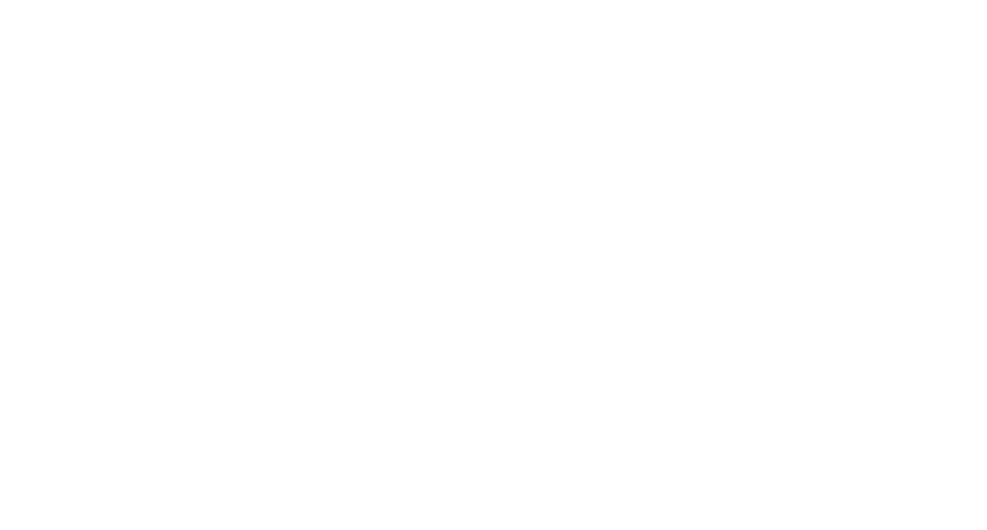
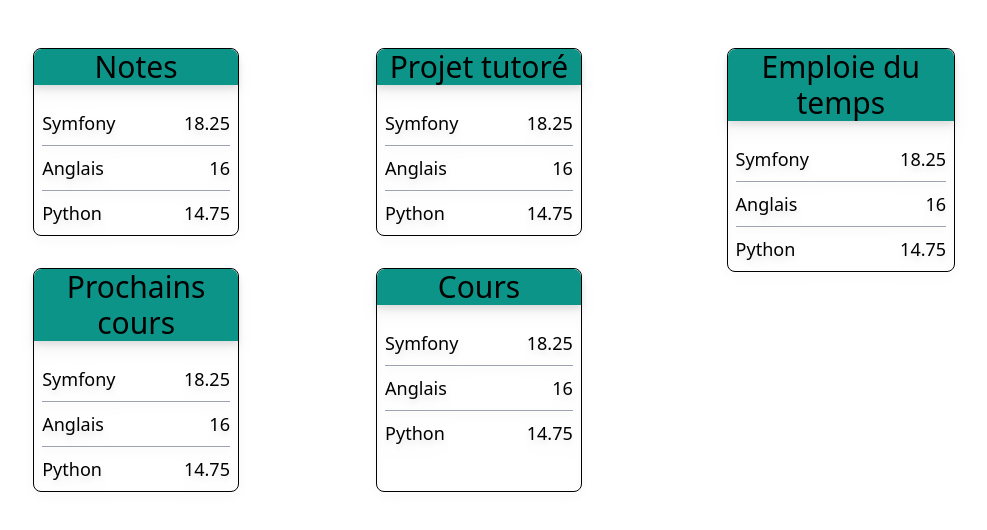
Before and after one commit to amirtalbi/front, a Vue app: page /space/1/student in a window 1280 px wide. Shown: the top 530 px of the page, without its empty margins (142-1129 px from the left). Built offline with nearby package versions, Linux system fonts and the light colour scheme.

Commit message:
feat: ajout de la page étudiant

```diff
--- a/src/router/index.js
+++ b/src/router/index.js
@@ -13,6 +13,11 @@
         path: "",
         component: () => import("@/views/IndexView.vue"),
       },
+      {
+        name: "student-space",
+        path: "/space/:id/student",
+        component: () => import("@/views/StudentSpace.vue"),
+      },
     ],
   },
 ];
--- /dev/null
+++ b/src/views/StudentSpace.vue
@@ -0,0 +1,154 @@
+<template>
+  <div class="flex flex-row justify-around w-10/12 mx-auto my-12">
+    <div class="grid grid-cols-2 w-9/12 mx-auto">
+      <div
+        class="card w-3/5 mx-auto rounded-lg drop-shadow-lg border border-black"
+      >
+        <h3 class="text-3xl mb-4 text-center bg-teal-600 rounded-t-lg">
+          Notes
+        </h3>
+        <ul v-for="(note, index) in notes" v-bind:key="note.id" class="px-2">
+          <li
+            :class="[
+              'list-none',
+              'flex',
+              'flex-row',
+              'justify-between',
+              'text-lg',
+              { 'border-b': index < notes.length - 1 },
+              { 'border-gray-400': index < notes.length - 1 },
+              'py-2',
+            ]"
+          >
+            <div>{{ note.matiere }}</div>
+            <div>{{ note.note }}</div>
+          </li>
+        </ul>
+      </div>
+      <div
+        class="card w-3/5 mx-auto rounded-lg drop-shadow-lg border border-black"
+      >
+        <h3 class="text-3xl mb-4 text-center bg-teal-600 rounded-t-lg">
+          Projet tutoré
+        </h3>
+        <ul v-for="(note, index) in notes" v-bind:key="note.id" class="px-2">
+          <li
+            :class="[
+              'list-none',
+              'flex',
+              'flex-row',
+              'justify-between',
+              'text-lg',
+              { 'border-b': index < notes.length - 1 },
+              { 'border-gray-400': index < notes.length - 1 },
+              'py-2',
+            ]"
+          >
+            <div>{{ note.matiere }}</div>
+            <div>{{ note.note }}</div>
+          </li>
+        </ul>
+      </div>
+      <div
+        class="card w-3/5 mx-auto rounded-lg drop-shadow-lg border border-black mt-8"
+      >
+        <h3 class="text-3xl mb-4 text-center bg-teal-600 rounded-t-lg">
+          Prochains cours
+        </h3>
+        <ul v-for="(note, index) in notes" v-bind:key="note.id" class="px-2">
+          <li
+            :class="[
+              'list-none',
+              'flex',
+              'flex-row',
+              'justify-between',
+              'text-lg',
+              { 'border-b': index < notes.length - 1 },
+              { 'border-gray-400': index < notes.length - 1 },
+              'py-2',
+            ]"
+          >
+            <div>{{ note.matiere }}</div>
+            <div>{{ note.note }}</div>
+          </li>
+        </ul>
+      </div>
+      <div
+        class="card w-3/5 mx-auto rounded-lg drop-shadow-lg border border-black mt-8"
+      >
+        <h3 class="text-3xl mb-4 text-center bg-teal-600 rounded-t-lg">
+          Cours
+        </h3>
+        <ul v-for="(note, index) in notes" v-bind:key="note.id" class="px-2">
+          <li
+            :class="[
+              'list-none',
+              'flex',
+              'flex-row',
+              'justify-between',
+              'text-lg',
+              { 'border-b': index < notes.length - 1 },
+              { 'border-gray-400': index < notes.length - 1 },
+              'py-2',
+            ]"
+          >
+            <div>{{ note.matiere }}</div>
+            <div>{{ note.note }}</div>
+          </li>
+        </ul>
+      </div>
+    </div>
+    <div class="w-5/12">
+      <div
+        class="card w-3/5 mx-auto rounded-lg drop-shadow-lg border border-black"
+      >
+        <h3 class="text-3xl mb-4 text-center bg-teal-600 rounded-t-lg">
+          Emploie du temps
+        </h3>
+        <ul v-for="(note, index) in notes" v-bind:key="note.id" class="px-2">
+          <li
+            :class="[
+              'list-none',
+              'flex',
+              'flex-row',
+              'justify-between',
+              'text-lg',
+              { 'border-b': index < notes.length - 1 },
+              { 'border-gray-400': index < notes.length - 1 },
+              'py-2',
+            ]"
+          >
+            <div>{{ note.matiere }}</div>
+            <div>{{ note.note }}</div>
+          </li>
+        </ul>
+      </div>
+    </div>
+  </div>
+</template>
+
+<script>
+export default {
+  data() {
+    return {
+      notes: [
+        {
+          id: 1,
+          matiere: "Symfony",
+          note: 18.25,
+        },
+        {
+          id: 2,
+          matiere: "Anglais",
+          note: 16,
+        },
+        {
+          id: 3,
+          matiere: "Python",
+          note: 14.75,
+        },
+      ],
+    };
+  },
+};
+</script>
```
